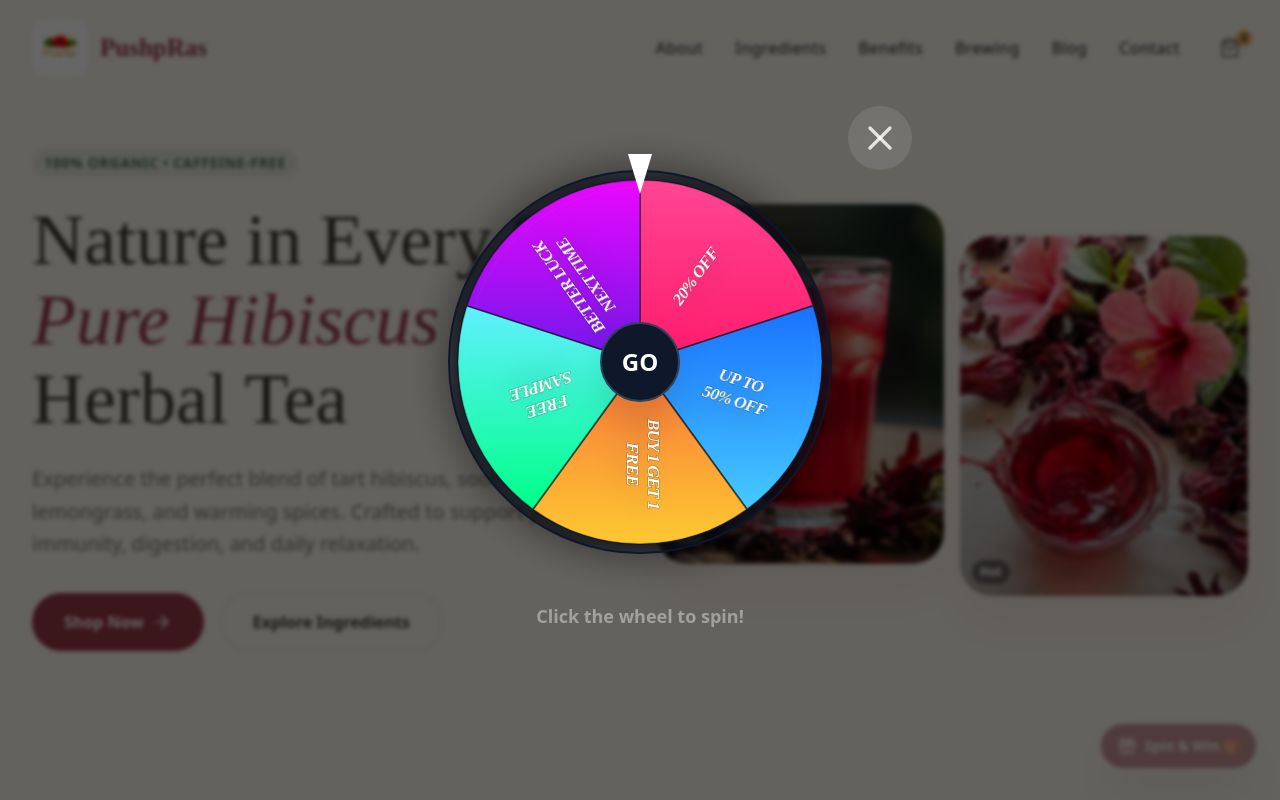
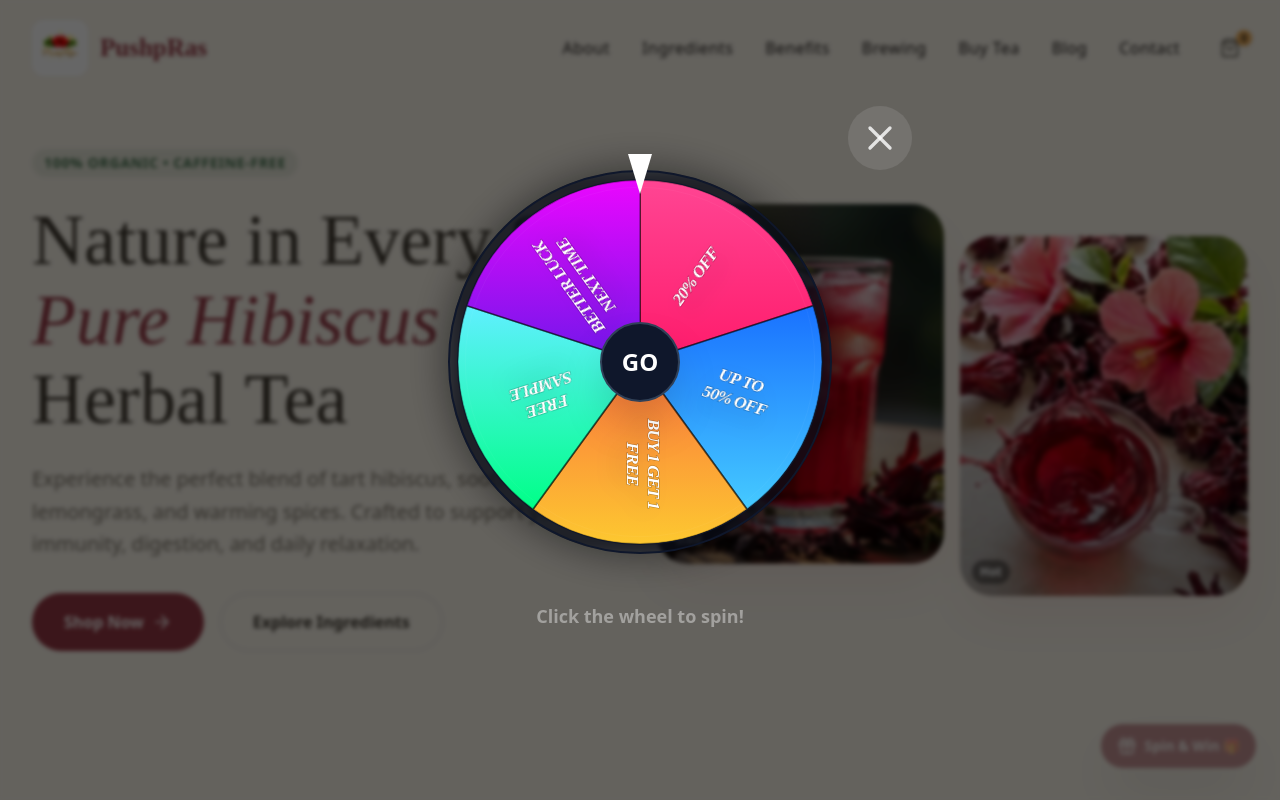
Before and after one commit to OM-55/tea, a React (Vite) app: page / in a window 1280 px wide. Shown: the top 800 px of the page. Built offline with nearby package versions, Linux system fonts and the light colour scheme.

Commit message:
Add 'Buy Tea' link to Navbar and enable smooth scrolling

```diff
--- a/src/components/Navbar.jsx
+++ b/src/components/Navbar.jsx
@@ -21,6 +21,7 @@ const Navbar = () => {
     { name: 'Ingredients', href: '#ingredients' },
     { name: 'Benefits', href: '#benefits' },
     { name: 'Brewing', href: '#brewing' },
+    { name: 'Buy Tea', href: '#products' },
     { name: 'Blog', href: '#blog' },
     { name: 'Contact', href: '#contact' },
   ];
```
